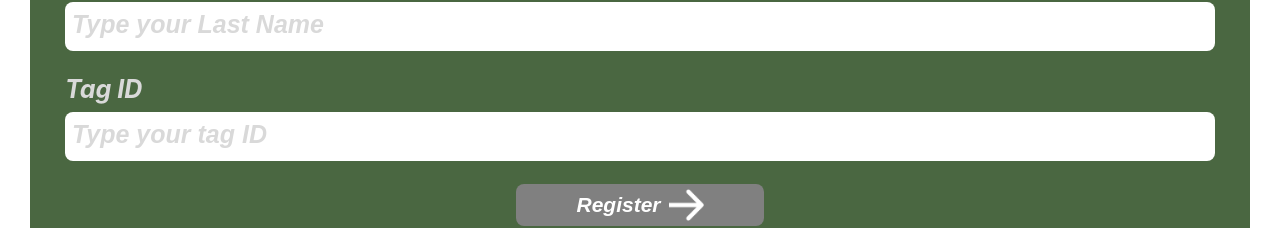
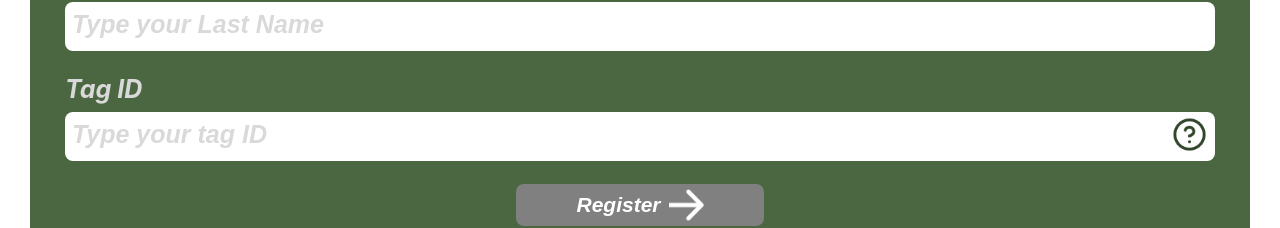
Before and after one commit to sarah-raisuddin/hiker-portal, a React (Create React App) app: page /register in a window 1280 px wide. Shown: the part 624-852 px from the top of the page. Built offline with nearby package versions, Linux system fonts and the light colour scheme; no server answers.

Commit message:
added hint button for TagID

```diff
--- a/src/App.scss
+++ b/src/App.scss
@@ -318,7 +318,13 @@ label {
   &.password {
     position: relative;
   }
-  .visibility-icon {
+
+  &.help {
+    position: relative;
+  }
+
+  .visibility-icon,
+  .help-icon {
     max-width: 35px;
     position: absolute;
     right: 0;
@@ -1207,3 +1213,24 @@ label {
   font-size: $default-font-size;
   text-align: left;
 }
+
+.input-info-message {
+  background-color: $secondary-color;
+  border-radius: $standard-roundness;
+  max-height: 80;
+  display: flex;
+  align-items: center;
+  margin-bottom: 8px;
+  margin-top: 8px;
+
+  p {
+    color: white;
+    font-weight: bold;
+  }
+
+  img {
+    max-width: 30px;
+    margin-right: 10px;
+    margin-left: 10px;
+  }
+}
--- /dev/null
+++ b/src/base-components/inputs/input-info-message.js
@@ -0,0 +1,13 @@
+import React from "react";
+import infoIcon from "../../images/icons/info.png";
+
+function InputInfoMessage({ message }) {
+  return (
+    <div className="input-info-message">
+      <img src={infoIcon} />
+      <p>{message}</p>
+    </div>
+  );
+}
+
+export default InputInfoMessage;
--- /dev/null
+++ b/src/base-components/inputs/input-text-help.js
@@ -0,0 +1,42 @@
+import React, { useState } from "react";
+import helpIcon from "../../images/icons/help-icon.png";
+import closeHelpIcon from "../../images/icons/minimize-icon.png";
+import InputInfoMessage from "./input-info-message";
+
+function InputHelpText({
+  label,
+  placeholder,
+  value,
+  onChange,
+  helpDescription,
+}) {
+  const handleInputChange = (event) => {
+    onChange(event.target.value);
+  };
+
+  const [isHelpShown, setIsHelpShown] = useState(false);
+
+  const handleToggle = () => {
+    setIsHelpShown(!isHelpShown);
+  };
+
+  return (
+    <div className="input-box help">
+      <label>{label}</label>
+      <input
+        type="text"
+        value={value}
+        placeholder={placeholder}
+        onChange={handleInputChange}
+      />
+      <img
+        className="help-icon"
+        src={isHelpShown ? closeHelpIcon : helpIcon}
+        onClick={handleToggle}
+      />
+      {isHelpShown && <InputInfoMessage message={helpDescription} />}
+    </div>
+  );
+}
+
+export default InputHelpText;
--- a/src/pages/account-registration.js
+++ b/src/pages/account-registration.js
@@ -11,6 +11,7 @@ import InputPassword from "../base-components/inputs/input-password";
 import { validateEmailFormat } from "../util";
 import { useNavigate } from "react-router-dom";
 import apiBase from "../requests/base";
+import InputHelpText from "../base-components/inputs/input-text-help";
 
 function AccountRegistration() {
   // user info
@@ -169,10 +170,10 @@ function AccountRegistration() {
         <PopUpOption
           title="Registration successful!"
           message="You can return to the login page to access your account, or learn how to navigate the HikerPortal by watching one of our tutorials."
-          onLink1Click={handleNavLogin}
-          link1Label="Login"
-          onLink2Click={handleNavTutorial}
-          link2Label="Tutorials"
+          onButton1Click={handleNavLogin}
+          button1Label="Login"
+          onButton2Click={handleNavTutorial}
+          button2Label="Tutorials"
         />
       )}
       {registrationStatus === "failure" && (
@@ -215,11 +216,14 @@ function AccountRegistration() {
               value={lastName}
               onChange={setLastName}
             />
-            <InputText
+            <InputHelpText
               label="Tag ID"
               placeholder="Type your tag ID"
               value={tagId}
               onChange={setTagId}
+              helpDescription={
+                "Your tag ID is the number printed on the back of your Identification Tag. If you do not have an Identification Tag then please purchase one before creating an account."
+              }
             />
           </div>
           {hasEmptyField && (
```
Also changed, not shown: src/images/icons/help-icon.png (added), src/images/icons/minimize-icon.png (added).
